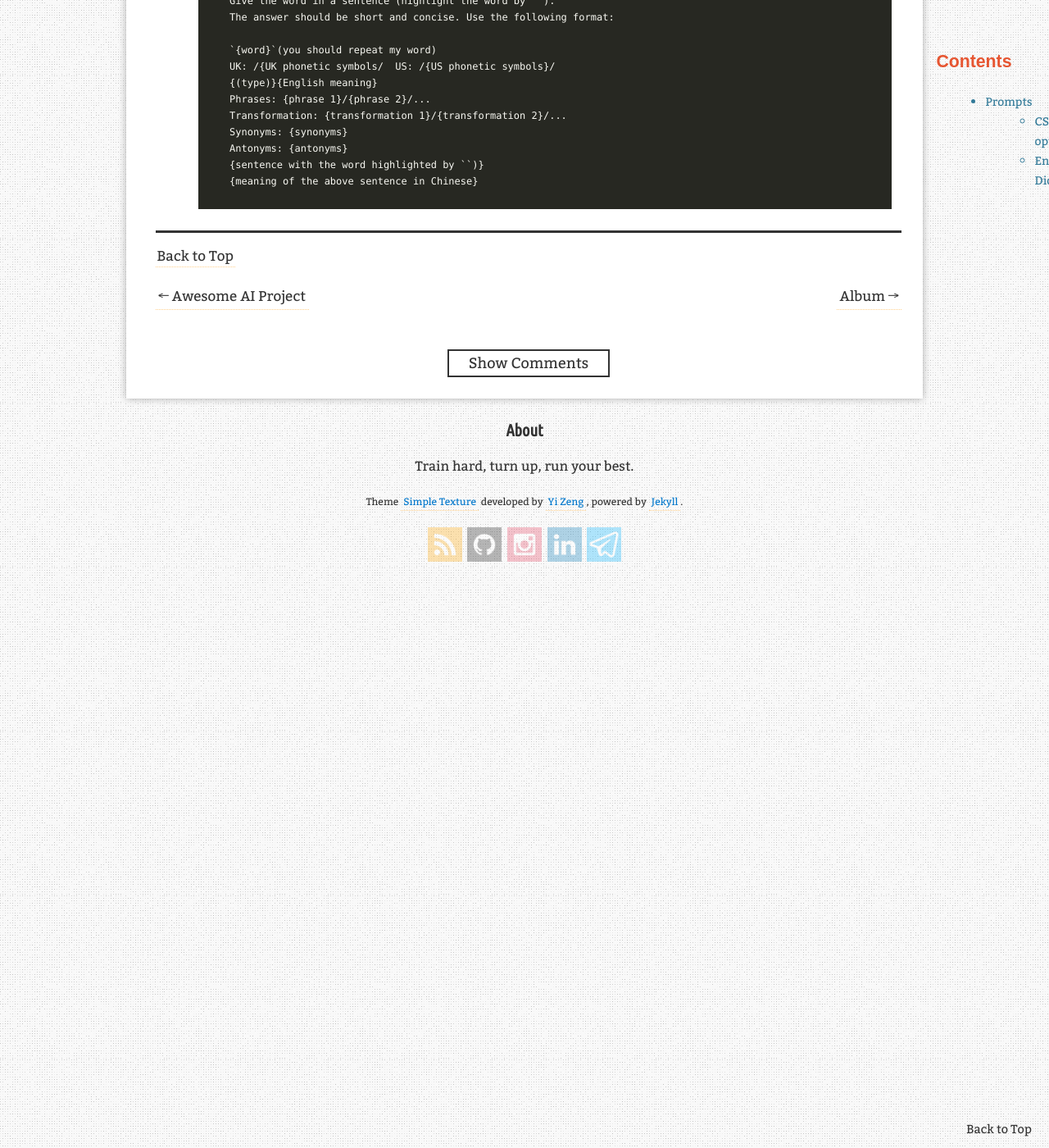
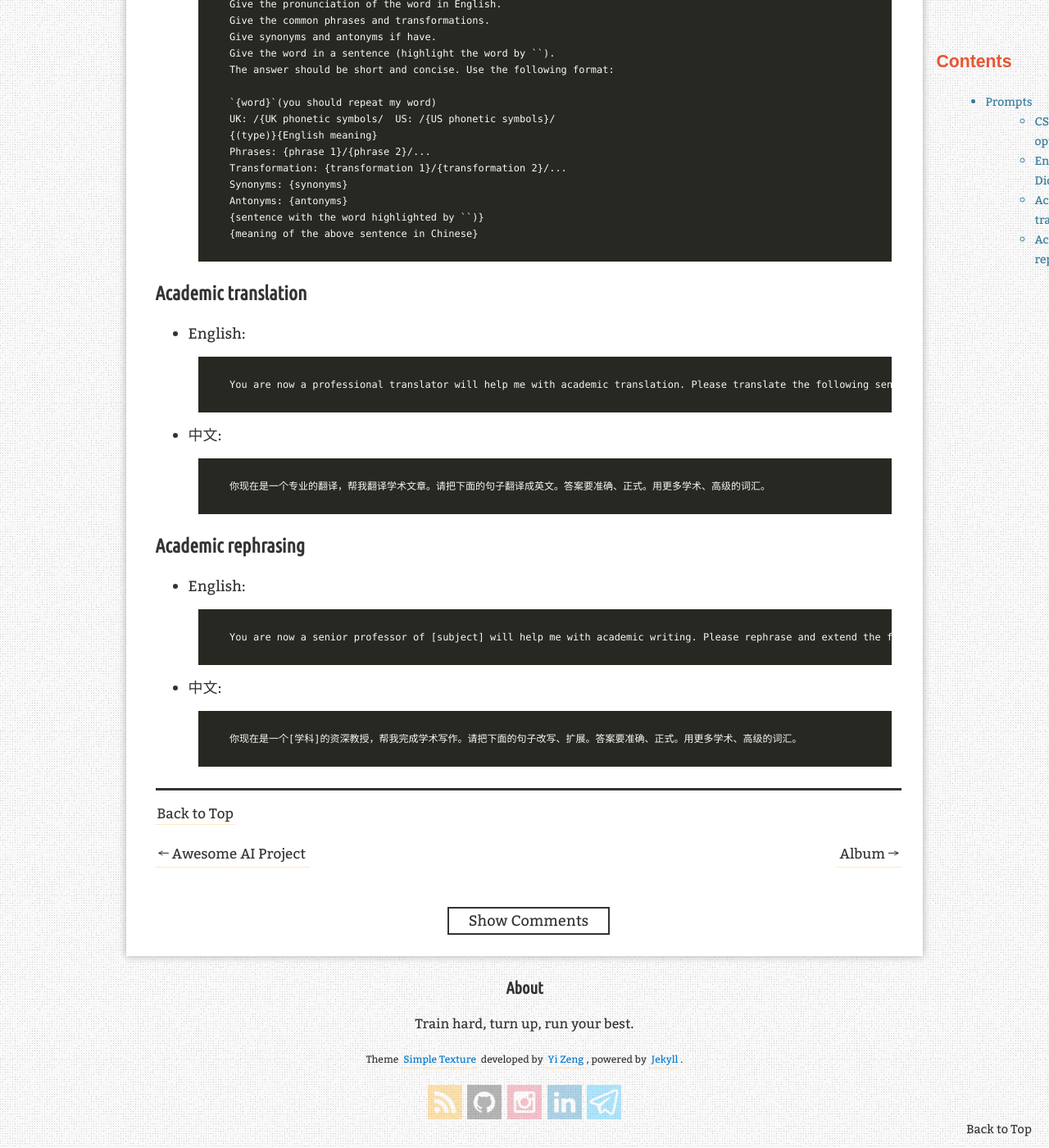
Before and after one commit to ElmTran/ElmTran.github.io, a Jekyll site: the page built from _posts/2023-04-06-gpt-prompts.md, in a window 1280 px wide and 1400 px high, scrolled down 1108 px. Shown: the whole window at 82% size. Built offline with Jekyll 4.4.1, drawn with Linux system fonts in a browser that asks for light colours; comment, search, counter and statistics services are not loaded; some of the changed text lies outside the part shown.

Commit message:
update _post

````diff
--- a/_posts/2023-04-06-gpt-prompts.md
+++ b/_posts/2023-04-06-gpt-prompts.md
@@ -13,6 +13,8 @@ redirect_from:
 - [Prompts](#prompts)
   - [CSS optimization](#css-optimization)
   - [English Dictionary](#english-dictionary)
+  - [Academic translation](#academic-translation)
+  - [Academic rephrasing](#academic-rephrasing)
 
 
 ### CSS optimization
@@ -54,3 +56,31 @@ redirect_from:
     {sentence with the word highlighted by ``)}
     {meaning of the above sentence in Chinese}
     ```
+
+### Academic translation
+
+- English:
+
+    ```
+    You are now a professional translator will help me with academic translation. Please translate the following sentences into English. The answer should accurate and formal. Use more academic and advanced words.
+    ```
+
+- 中文:
+
+    ```
+    你现在是一个专业的翻译，帮我翻译学术文章。请把下面的句子翻译成英文。答案要准确、正式。用更多学术、高级的词汇。
+    ```
+
+### Academic rephrasing
+
+- English:
+
+    ```
+    You are now a senior professor of [subject] will help me with academic writing. Please rephrase and extend the following sentences. The answer should accurate and formal. Use more academic and advanced words.
+    ```
+
+- 中文:
+
+    ```
+    你现在是一个[学科]的资深教授，帮我完成学术写作。请把下面的句子改写、扩展。答案要准确、正式。用更多学术、高级的词汇。
+    ```
````
Also changed, not shown: _posts/2022-09-03-awesome-tools.md (+31 -2 lines), _posts/2023-04-06-awesome-ai-project.md (+27 -0 lines).
